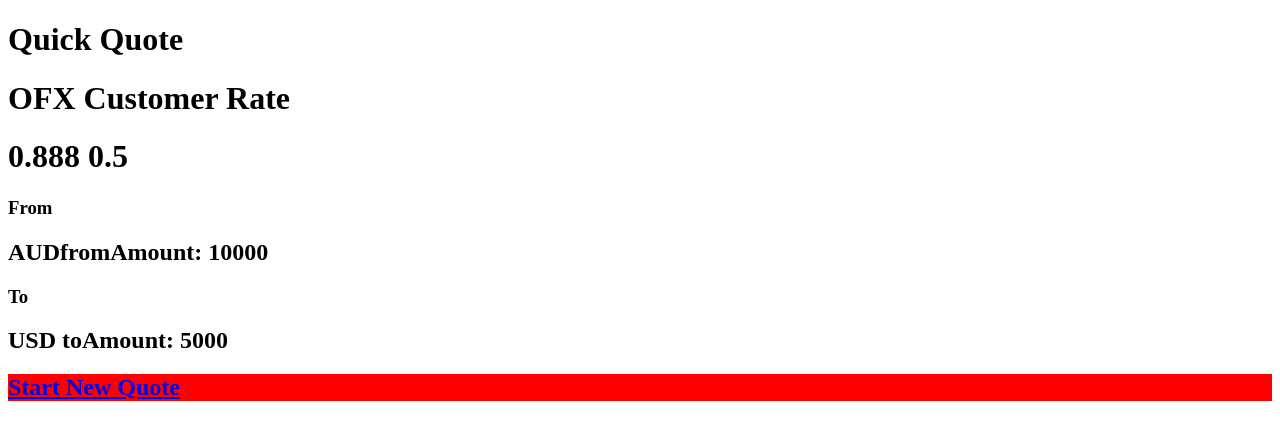
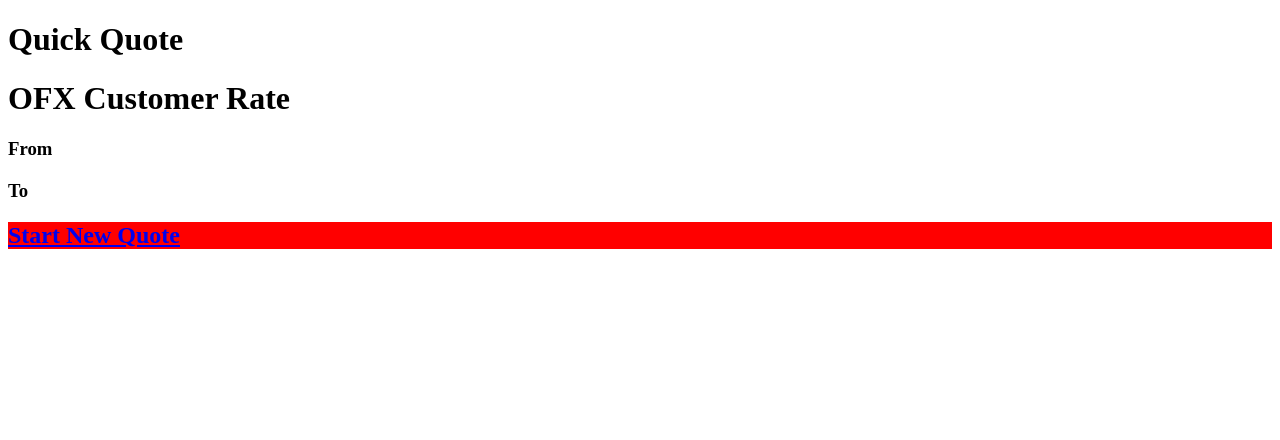
Before and after one commit to ads1029/ofx-test, a React (Create React App) app: page /result in a window 1280 px wide. Shown: the top 440 px of the page. Built offline with nearby package versions, Linux system fonts and the light colour scheme.

Commit message:
[DEBUG] context cannot be updated

```diff
--- a/src/App.js
+++ b/src/App.js
@@ -1,37 +1,41 @@
-import React, { useState } from "react";
+import React from "react";
 import { BrowserRouter as Router, Switch, Route } from "react-router-dom";
 
 import "./App.css";
-
 import Result from "./Result";
 import Quote from "./Quote";
+
+// ! Adding context
+export const Context = React.createContext();
 function App() {
-  const [fromAmount, setFromAmount] = useState("10000");
+  // const [fromAmount, setFromAmount] = useState("10000");
 
   // let fromAmount = "100000";
-  let fromCurrency = "AUD";
-  let toCurrency = "USD";
+  // let fromCurrency = "AUD";
+  // let toCurrency = "USD";
 
   return (
     <Router>
       <div className="App">
+        <Context.Provider value={["10000", "AUD", "USD"]}>
           <h1 id="quote">Quick Quote</h1>
           <Switch>
             <Route path="/" exact>
               <Quote
-              fromAmount={fromAmount}
-              fromCurrency={fromCurrency}
-              toCurrency={toCurrency}
+              // fromAmount={fromAmount}
+              // fromCurrency={fromCurrency}
+              // toCurrency={toCurrency}
               />
             </Route>
             <Route path="/result">
               <Result
-              fromAmount={fromAmount}
-              fromCurrency={fromCurrency}
-              toCurrency={toCurrency}
+              // fromAmount={fromAmount}
+              // fromCurrency={fromCurrency}
+              // toCurrency={toCurrency}
               />
             </Route>
           </Switch>
+        </Context.Provider>
       </div>
     </Router>
   );
--- a/src/CurrencyRow.js
+++ b/src/CurrencyRow.js
@@ -1,19 +1,23 @@
 import React from "react";
 
-export default function CurrencyRow() {
-  const currencyOptions = [
-    ["AUD", "Australian Dollar"],
-    ["CNY", "Chinese Yuan"],
-    ["USD", "United States Dollar"],
-  ];
+export default function CurrencyRow(props) {
+  const { currency, onChangeCurrency } = props;
+
+  const currencyOptions = ["AUD", "USD", "CNY"];
+
+  const currencyHash = {
+    AUD: "Australian Dollar",
+    CNY: "Chinese Yuan",
+    USD: "United States Dollar",
+  };
 
   return (
     <div>
       {/* <input type="number" className="input" /> */}
-      <select>
+      <select value={currency} onChange={onChangeCurrency}>
         {currencyOptions.map((e) => (
-          <option value={e[0]} key={e[0]}>
-            {e[1]} ({e[0]})
+          <option value={e} key={e}>
+            {currencyHash[e]} ({e})
           </option>
         ))}
       </select>
--- a/src/Quote.js
+++ b/src/Quote.js
@@ -1,15 +1,37 @@
-import React from "react";
+import React, { useState, useContext } from "react";
 import { Link } from "react-router-dom";
 
 import InfoRow from "./InfoRow";
 import MobileRow from "./MobileRow";
 import CurrencyRow from "./CurrencyRow";
+import { Context } from "./App";
 
 const linkStyle = {
   backgroundColor: "red",
 };
 
 export default function Quote() {
+  const value = useContext(Context);
+
+  console.log(value);
+  // const [fromAmount, setFromAmount] = useState(value[0]);
+  // const [fromCurrency, setFromCurrency] = useState(value[1]);
+  // const [toCurrency, setToCurrency] = useState(value[2]);
+
+  const [elements, setElements] = useState(value);
+
+  const updateOnChange = (index) => (e) => {
+    // console.log("index: " + index);
+    // console.log("property name: " + e.target.name);
+    let newArr = [...value]; // copying the old datas array
+    newArr[index] = e.target.value; // replace e.target.value with whatever you want to change it to
+
+    console.log("Ready to update elements" + newArr);
+
+    // ? not updating
+    setElements(newArr);
+  };
+
   return (
     <div className="wrapper">
       {/* <CurrencyRow id="CurrencyRow1" /> */}
@@ -34,18 +56,35 @@
       <div id="from" className="test">
         <p>from currency</p>
         <p className="required">*</p>
-        <CurrencyRow />
+        <CurrencyRow
+          // currency={fromCurrency}
+          // onChangeCurrency={(e) => setFromCurrency(e.target.value)}
+          currency={elements[1]}
+          onChangeCurrency={updateOnChange(1)}
+        />
       </div>
       <div id="to" className="test">
         <p>to currency</p>
         <p className="required">*</p>
-        <CurrencyRow />
+        <CurrencyRow
+          // currency={toCurrency}
+          // onChangeCurrency={(e) => setToCurrency(e.target.value)}
+          currency={elements[2]}
+          onChangeCurrency={updateOnChange(2)}
+        />
       </div>
       <div id="amount" className="test">
         <p>Amount</p>
         <p className="required">*</p>
         <br />
-        <input type="number" id="amountInput" value={fromAmount} />
+        <input
+          type="text"
+          id="amountInput"
+          // value={fromAmount}
+          // onChange={(e) => setFromAmount(e.target.value)}
+          value={elements[0]}
+          onChange={updateOnChange(0)}
+        />
       </div>
       <div id="btn">
         <Link to="/result">
--- a/src/Result.js
+++ b/src/Result.js
@@ -1,54 +1,51 @@
-import React, { useEffect } from "react";
+import React, { useEffect, useContext } from "react";
 import { Link } from "react-router-dom";
+import { Context } from "./App";
 
-const base_url_prefix =
-  "https://api.ofx.com/PublicSite.ApiService/OFX/spotrate/Individual/";
-const base_url_suffix = "?format=json";
+var rate;
+var toAmount;
+async function convert(from, to, fromAmount) {
+  const url = `https://api.ofx.com/PublicSite.ApiService/OFX/spotrate/Individual/${from}/${to}/${fromAmount}?format=json`;
 
-var rate = "0.5";
-var toAmount = "5000";
+  console.log(url);
+  let res = await fetch(url);
+  console.log(res);
+  res = await res.json();
 
-async function convert(from, to, fromAmount) {
-  const fin = base_url_prefix + `${to}/${from}/${fromAmount}` + base_url_suffix;
-
-  let res = await fetch(fin);
-  res = await res.json();
-  let rate = res.CustomerRate;
-  let toAmount = res.CustomerAmount;
+  rate = res.CustomerRate;
+  toAmount = res.CustomerAmount;
   // console.log(res);
-  console.log(rate);
+  console.log("the rate is:", rate);
   console.log(toAmount);
 }
 
-export default function Result(props) {
+export default function Result() {
+  // const value = useContext(Context);
+
+  // console.log("result of value: ", value);
+  // const fromAmount = value[0];
+  // const fromCurrency = value[1];
+  // const toCurrency = value[2];
+
   const linkStyle = {
     backgroundColor: "red",
   };
 
-  const { fromCurrency, toCurrency, fromAmount } = props;
-
   // todo useEffect to fetch API (or not?)
   // useEffect(() => {
   //   // todo check if from = to
-  //   convert({ fromCurrency }, { toCurrency }, { fromAmount });
+  //   convert(fromCurrency, toCurrency, fromAmount);
   // }, []);
-
-  // const test =
-  //   "https://api.ofx.com/PublicSite.ApiService/OFX/spotrate/Individual/AUD/CNY/10000?format=json";
 
   return (
     <div>
       <h1>OFX Customer Rate</h1>
-      <h1>0.888 {rate}</h1>
+      <h1>{rate}</h1>
 
       <h3>From</h3>
-      <h2>
-        {fromCurrency}fromAmount: {fromAmount}
-      </h2>
+      <h2>{/* {fromCurrency} {fromAmount} */}</h2>
       <h3>To</h3>
-      <h2>
-        {toCurrency} toAmount: {toAmount}
-      </h2>
+      <h2>{/* {toCurrency} {toAmount} */}</h2>
 
       <Link to="/">
         <div>
```
Also changed, not shown: src/CurrencyContext.js (added, +16 -0 lines). Lines whose indentation alone changed are shown as unchanged.
